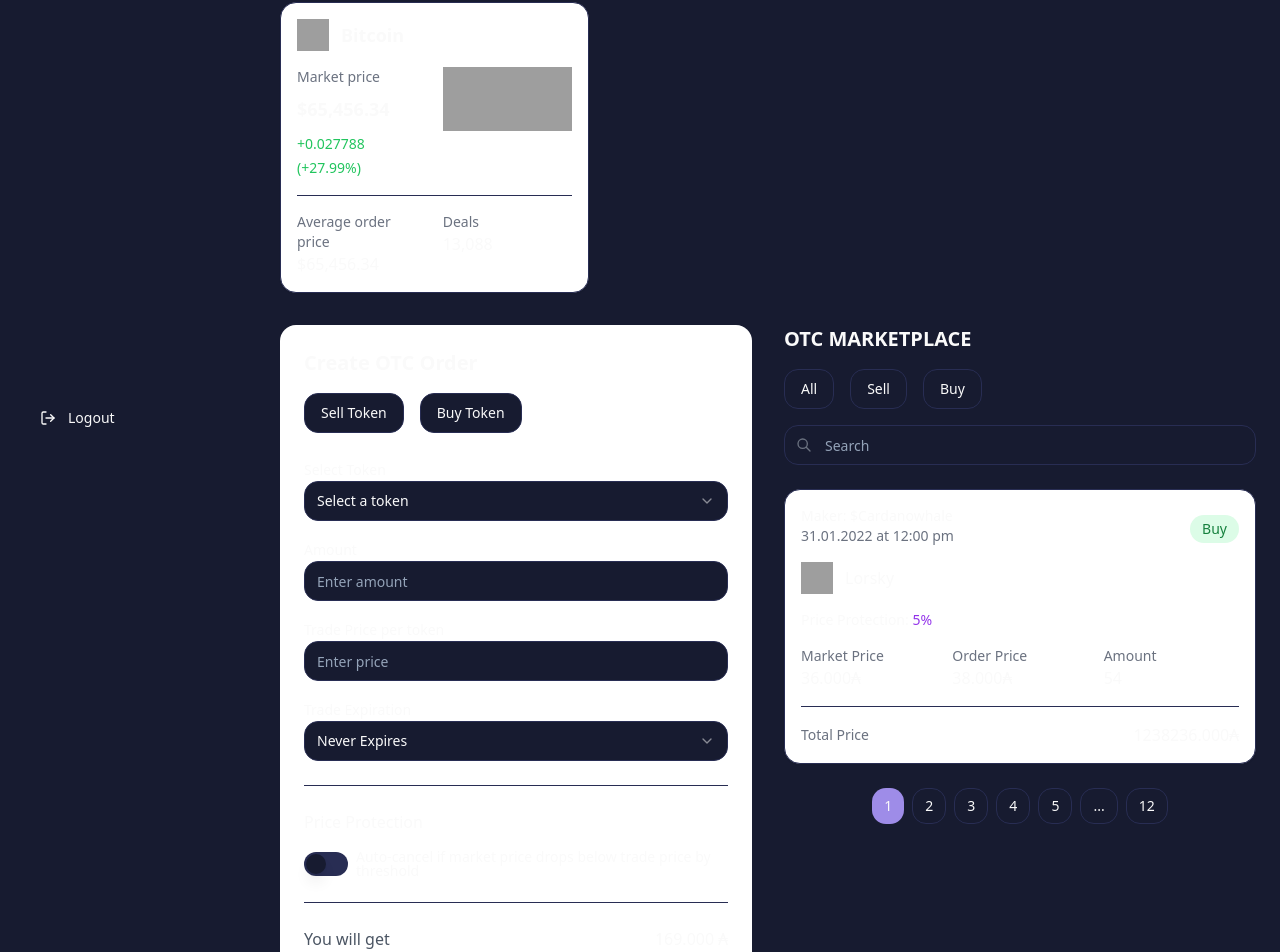
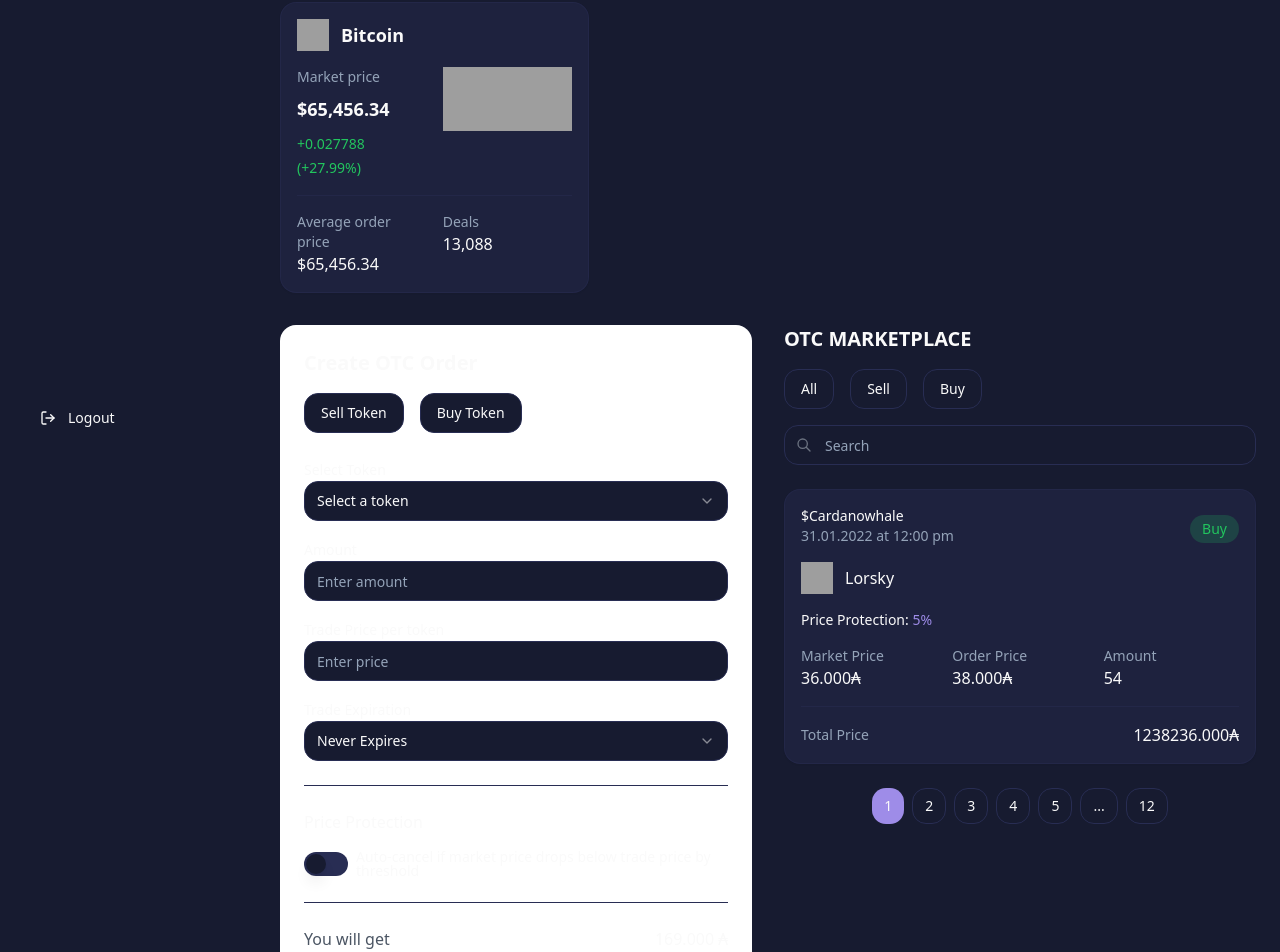
Before and after one commit to CelebrityPunks/p-334845, a React (Vite) app: page / in a window 1280 px wide. Shown: the part 338-1290 px from the top of the page. Built offline with nearby package versions, Linux system fonts and the light colour scheme; grey boxes are pictures that could not be loaded.

Commit message:
Refactor card styling
The background color of the cards was still white and needed to be updated.

```diff
--- a/src/components/crypto/CryptoCard.tsx
+++ b/src/components/crypto/CryptoCard.tsx
@@ -1,3 +1,4 @@
+
 import React from 'react';
 import { Card, CardContent } from "@/components/ui/card";
 
@@ -26,7 +27,7 @@ export const CryptoCard: React.FC<CryptoCardProps> = ({
   const isPositive = !change.value.startsWith('-');
 
   return (
-    <Card className="p-4 bg-white rounded-lg shadow-sm">
+    <Card className="p-4 glass-card">
       <CardContent className="p-0">
         <div className="flex items-center gap-3 mb-4">
           <img src={icon} alt={name} className="w-8 h-8" />
@@ -36,7 +37,7 @@ export const CryptoCard: React.FC<CryptoCardProps> = ({
         <div className="grid grid-cols-2 gap-4">
           <div>
             <div className="space-y-2">
-              <p className="text-sm text-gray-500">Market price</p>
+              <p className="text-sm text-muted-foreground">Market price</p>
               <p className="text-lg font-semibold">{marketPrice}</p>
             </div>
             <div className="mt-2">
@@ -51,13 +52,13 @@ export const CryptoCard: React.FC<CryptoCardProps> = ({
           </div>
         </div>
 
-        <div className="grid grid-cols-2 gap-4 mt-4 pt-4 border-t">
+        <div className="grid grid-cols-2 gap-4 mt-4 pt-4 border-t border-border/50">
           <div>
-            <p className="text-sm text-gray-500">Average order price</p>
+            <p className="text-sm text-muted-foreground">Average order price</p>
             <p className="font-medium">{averagePrice}</p>
           </div>
           <div>
-            <p className="text-sm text-gray-500">Deals</p>
+            <p className="text-sm text-muted-foreground">Deals</p>
             <p className="font-medium">{deals}</p>
           </div>
         </div>
--- a/src/components/crypto/MarketplaceCard.tsx
+++ b/src/components/crypto/MarketplaceCard.tsx
@@ -1,3 +1,4 @@
+
 import React from 'react';
 import { Card, CardContent, CardHeader } from "@/components/ui/card";
 
@@ -30,14 +31,14 @@ export const MarketplaceCard: React.FC<MarketplaceCardProps> = ({
   totalPrice
 }) => {
   return (
-    <Card className="bg-white">
+    <Card className="glass-card">
       <CardHeader className="flex flex-row items-center justify-between p-4">
         <div>
-          <p className="text-sm font-medium">Maker: {maker}</p>
-          <p className="text-sm text-gray-500">{date} at {time}</p>
+          <p className="text-sm font-medium">{maker}</p>
+          <p className="text-sm text-muted-foreground">{date} at {time}</p>
         </div>
         <span className={`px-3 py-1 rounded-full text-sm ${
-          type === 'buy' ? 'bg-green-100 text-green-700' : 'bg-red-100 text-red-700'
+          type === 'buy' ? 'bg-green-500/20 text-green-500' : 'bg-red-500/20 text-red-500'
         }`}>
           {type.charAt(0).toUpperCase() + type.slice(1)}
         </span>
@@ -50,26 +51,26 @@ export const MarketplaceCard: React.FC<MarketplaceCardProps> = ({
         </div>
 
         <p className="text-sm mb-4">
-          Price Protection: <span className="text-purple-600">{priceProtection}</span>
+          Price Protection: <span className="text-primary">{priceProtection}</span>
         </p>
 
         <div className="grid grid-cols-3 gap-4">
           <div>
-            <p className="text-sm text-gray-500">Market Price</p>
+            <p className="text-sm text-muted-foreground">Market Price</p>
             <p className="font-medium">{marketPrice}</p>
           </div>
           <div>
-            <p className="text-sm text-gray-500">Order Price</p>
+            <p className="text-sm text-muted-foreground">Order Price</p>
             <p className="font-medium">{orderPrice}</p>
           </div>
           <div>
-            <p className="text-sm text-gray-500">Amount</p>
+            <p className="text-sm text-muted-foreground">Amount</p>
             <p className="font-medium">{amount}</p>
           </div>
         </div>
 
-        <div className="flex justify-between items-center mt-4 pt-4 border-t">
-          <span className="text-sm text-gray-500">Total Price</span>
+        <div className="flex justify-between items-center mt-4 pt-4 border-t border-border/50">
+          <span className="text-sm text-muted-foreground">Total Price</span>
           <span className="font-medium">{totalPrice}</span>
         </div>
       </CardContent>
```
